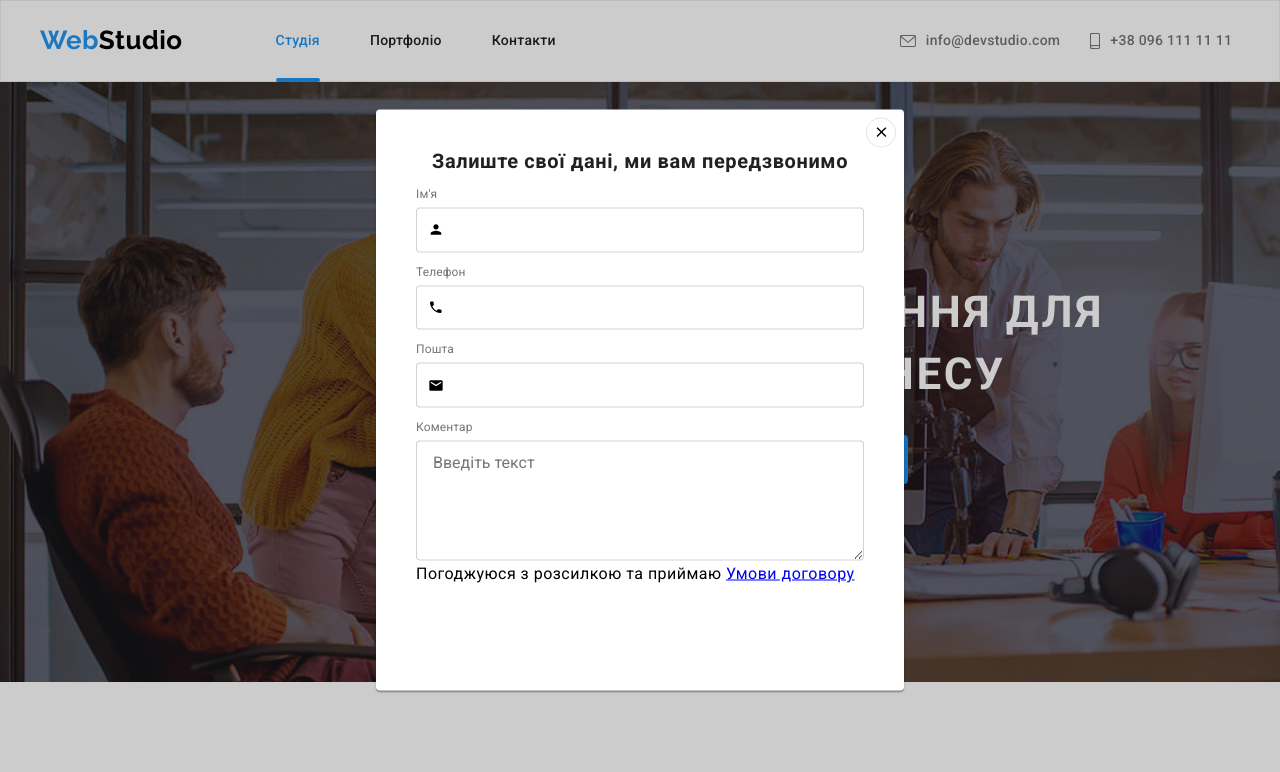
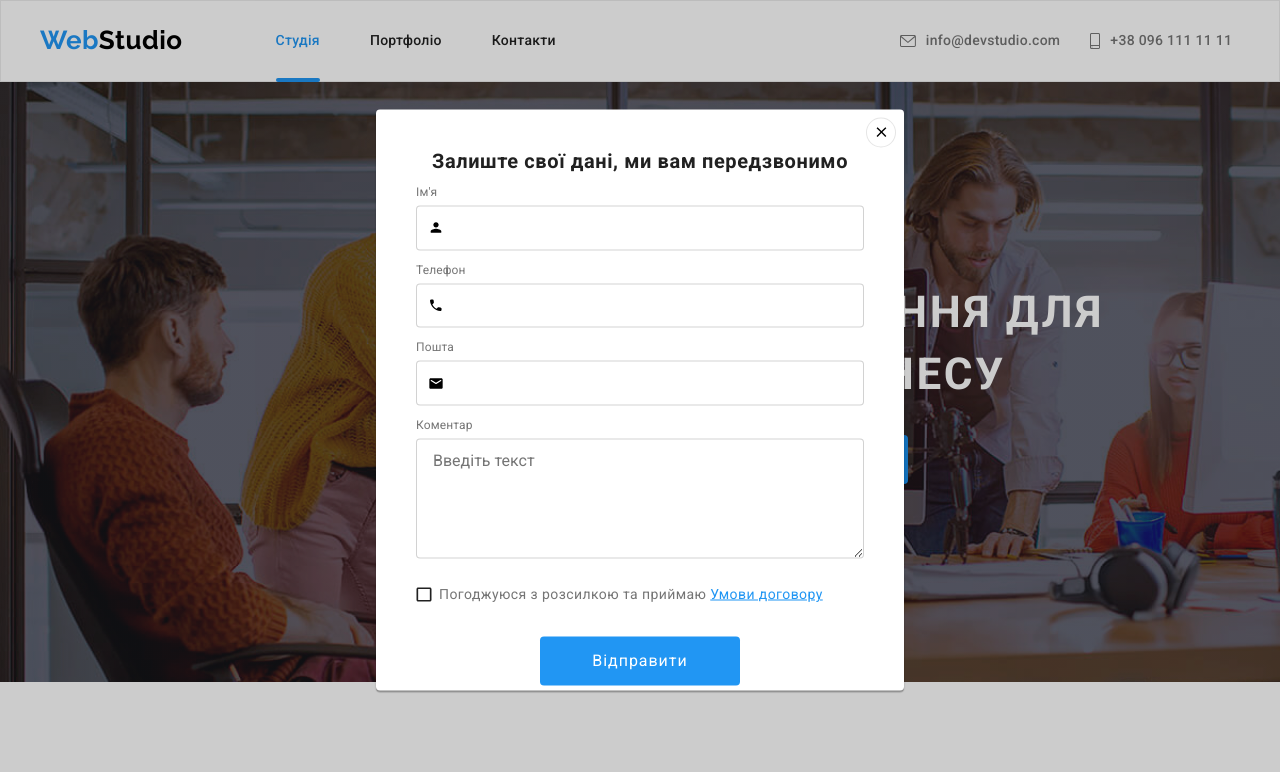
Before and after one commit to Oksana-perederii/goit-markup-hw-06, a plain HTML site: page index.html in a window 1280 px wide. Both pictures are taken after a click on the button "Замовити послугу". Shown: the top 772 px of the page. Drawn offline with nearby package versions, Linux system fonts and the light colour scheme.

Commit message:
form modal

```diff
--- a/css/styles.css
+++ b/css/styles.css
@@ -751,6 +751,7 @@ img {
   transform: translate(-50%, -50%);
   width: 528px;
   height: 581px;
+  padding: 40px 40px;
   background-color: var(--basic-bcg-color);
   box-shadow: 0px 1px 3px rgba(0, 0, 0, 0.12), 0px 1px 1px rgba(0, 0, 0, 0.14),
     0px 2px 1px rgba(0, 0, 0, 0.2);
@@ -775,7 +776,6 @@ img {
 /* form */
 
 .form-title {
-  margin: 40px 40px 0 40px;
   font-size: 20px;
   line-height: 1.15;
   text-align: center;
@@ -784,7 +784,6 @@ img {
 }
 
 .contact-form {
-  margin: 12px 40px;
 }
 
 .form-label {
@@ -841,9 +840,73 @@ img {
   border-color: var(--accent-text-color);
 }
 
+.checkbox-container {
+  position: relative;
+  margin-top: 20px;
+}
+
 .checkbox-input {
   appearance: none;
 }
 
 .checkbox-label {
+  font-size: 14px;
+  line-height: 1.7;
+  letter-spacing: 0.03em;
+  color: var(--secondary-text-color);
+  text-align: center;
+  margin-left: 23px;
 }
+
+.icon-checkbox {
+  position: absolute;
+  top: 50%;
+  left: 0;
+  transform: translateY(-50%);
+  fill: var(--button-filter-color);
+}
+.icon-vector {
+  position: absolute;
+  top: 50%;
+  left: 0;
+  transform: translateY(-50%);
+  border-radius: 2px;
+  background-color: #188ce8;
+  fill: var(--primary-text-color);
+
+  opacity: 0;
+}
+.checkbox-link {
+  font-size: 14px;
+  line-height: 1.7;
+  text-decoration: underline;
+  color: var(--accent-text-color);
+}
+
+.checkbox-input:checked + .checkbox-label {
+  opacity: 1;
+}
+
+.modal-button {
+  display: block;
+  margin: 30px auto 0;
+  padding: 10px 52px;
+  min-width: 200px;
+  border-radius: 4px;
+  border: 0;
+  background-color: var(--button-accent-color);
+  color: var(--button-text-color);
+  font-family: inherit;
+
+  cursor: pointer;
+  font-size: 16px;
+  line-height: 1.8;
+  letter-spacing: 0.06em;
+  text-align: center;
+  transition: cubic-bezier(0.4, 0, 0.2, 1) background-color 250ms;
+}
+
+.modal-button:hover,
+.modal-button:focus {
+  background-color: #188ce8;
+}
--- a/index.html
+++ b/index.html
@@ -398,12 +398,20 @@
         <textarea class="form-textarea" id="person-comment" name="person-comment"
           placeholder="Введіть текст"></textarea>
 
+        <div class="checkbox-container">
+          <input class="checkbox-input visually-hidden" id="terms-checkbox" type="checkbox" name="terms-checkbox">
+          <svg class="icon-checkbox" width="16" height="15">
+            <use href="./images/icon.svg#icon-checkbox"></use>
+          </svg>
+          <svg class="icon-vector" width="16px" height="15px">
+            <use href="./images/icon.svg#icon-vector"></use>
+          </svg>
+          <label class="checkbox-label" for="terms-checkbox">
+            Погоджуюся з розсилкою та приймаю <a href="#" class="checkbox-link">Умови
+              договору</a></label>
 
-        <input class="checkbox-input visually-hidden" id="terms-checkbox" type="checkbox" name="terms-checkbox">
-        <label class="checkbox-label" for="terms-checkbox">Погоджуюся з розсилкою та приймаю <a href="#">Умови
-            договору</a></label>
-
-
+        </div>
+        <button class="modal-button" type="submit">Відправити</button>
       </form>
     </div>
   </div>
```
